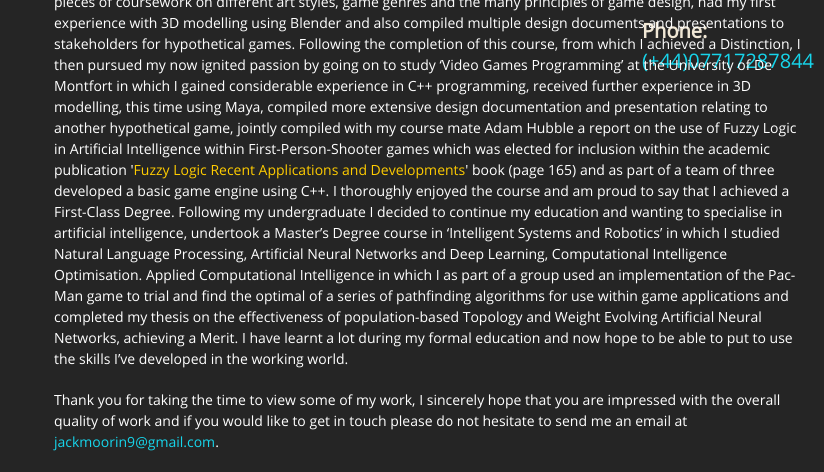
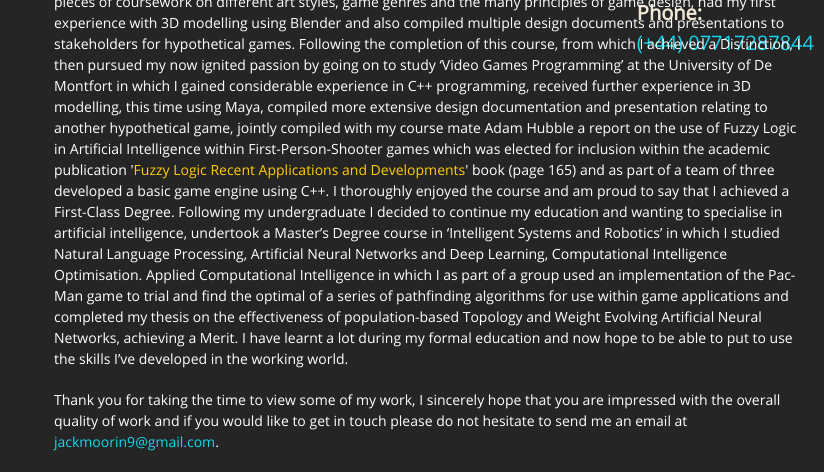
Before and after one commit to GamesProgrammingGrad2021/GamesProgrammingGrad2021.github.io, a Jekyll site: the page built from pages-themes-midnight-master/CODE_OF_CONDUCT.md, in a window 1280 px wide and 1242 px high, cut to the strip 770-1242 px from the top of the window. Shown: the whole strip, without its empty margins (456-1280 px from the left). Built offline with Jekyll 4.4.1, drawn with Linux system fonts in a browser that asks for light colours; nearby versions of some CDN libraries; our own code applies the rules of GitHub Pages for plain Markdown files.

Commit message:
Update default.html

```diff
--- a/_layouts/default.html
+++ b/_layouts/default.html
@@ -119,13 +119,13 @@
 	</div>
 
 	<!-- Contact -->
-	<div id="contacts" style="padding-bottom:1em;">
+	<div id="contacts" style="padding-bottom:20px;">
 		<div class="contact">
-			<h1 style="padding-top:1em; text-align: center;"><u>Contacts:</u></h1>
+			<h1 style="padding-top:10px; text-align: center;"><u>Contacts:</u></h1>
 			<img src="Email_Icon.png" alt="Email_Icon" width="100" height="100" style="float: left; padding-left: 30%">
 			<p style="float: left; font-size: 20px; padding-left: 10px; padding-top: 20px;"><b>Email:</b><br><span style="color: #17d5eb">jackmoorin9@gmail.com</span></p>
 			<img src="Phone_Icon.png" alt="Phone_Icon" width="100" height="100" style="float: right; padding-right: 30%">
-			<p style="float: right; font-size: 20px; padding-right: 10px; padding-top: 20px;"><b>Phone:</b><br><span style="color: #17d5eb">(+44)07717287844</span></p>
+			<p style="float: right; font-size: 20px; padding-right: 10px; padding-top: 20px;"><b>Phone:</b><br><span style="color: #17d5eb">(+44) 07717287844</span></p>
 		</div>
 	</div>
   </body>
```
